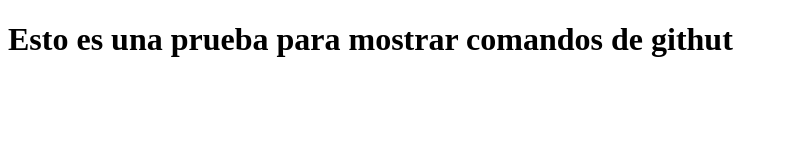
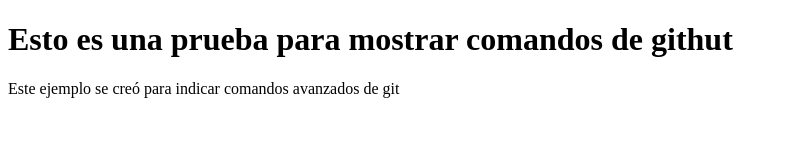
Before and after one commit to lecos8/PruebasGit_57, a plain HTML site: page PruebaGit_27.html in a window 1280 px wide. Shown: the whole page, without its empty margins (0-788 px from the left). Drawn offline with Linux system fonts and the light colour scheme.

Commit message:
Se adiciona priemer párrafo

```diff
--- a/PruebaGit_27.html
+++ b/PruebaGit_27.html
@@ -5,6 +5,6 @@
     </head>
     <body>
         <h1>Esto es una prueba para mostrar comandos de githut</h1>
-
+        <p>Este ejemplo se creó para indicar comandos avanzados de git</p>
     </body>
 </html>
```
